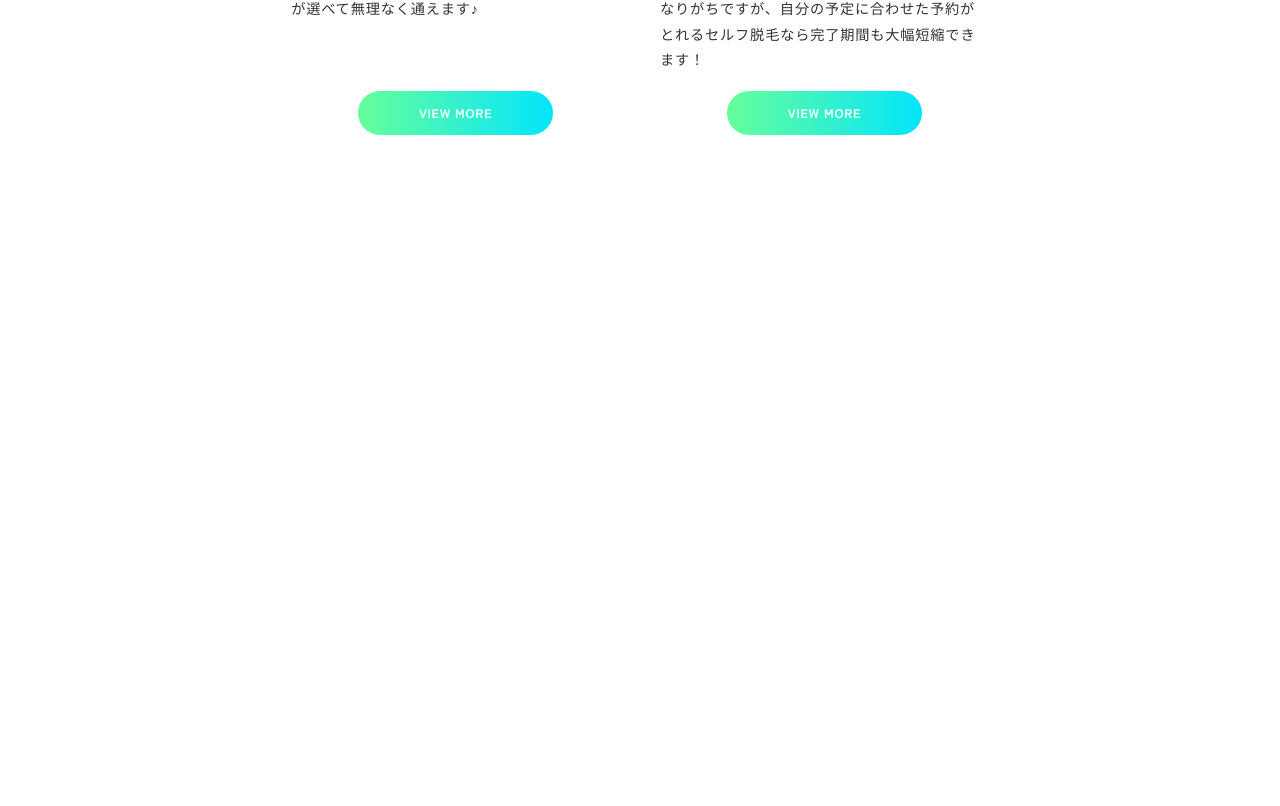
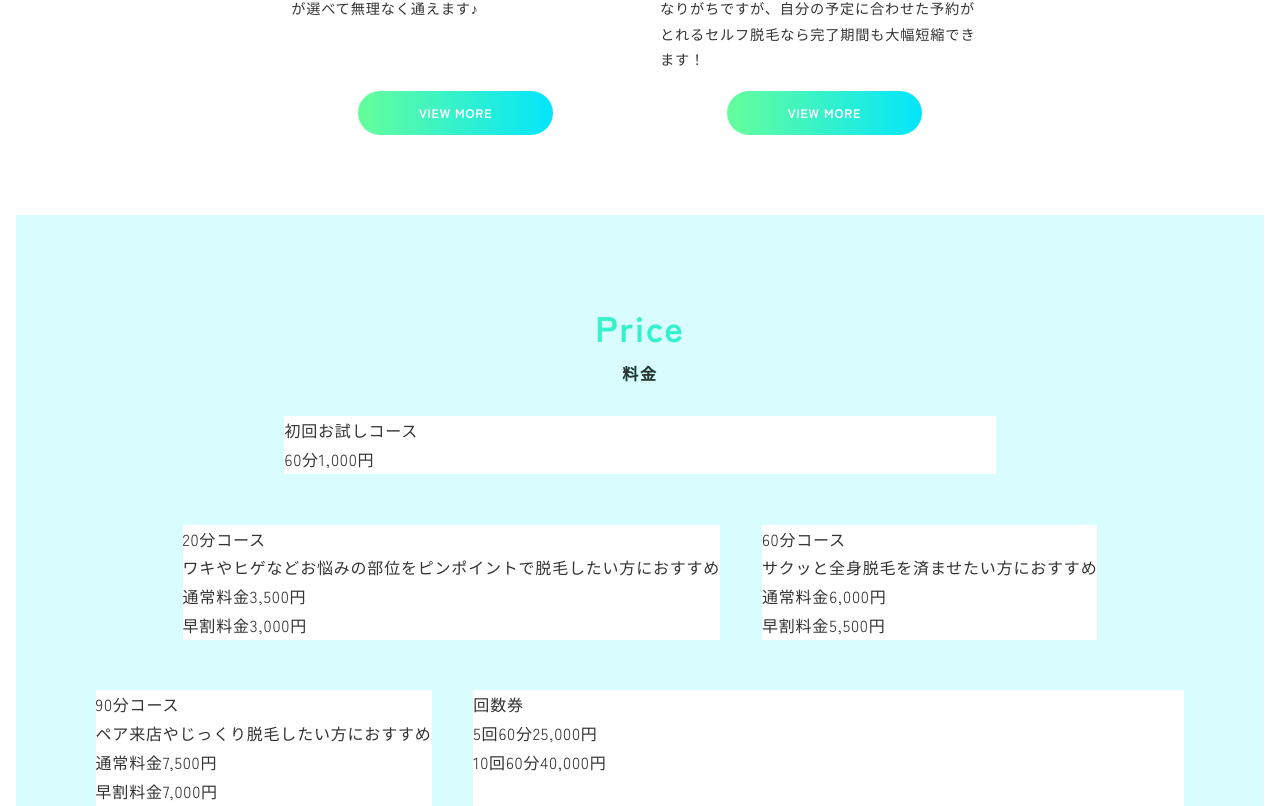
Before and after one commit to h-yabi2/Pitte, a Next.js app: page / in a window 1280 px wide. Shown: the part 1970-2776 px from the top of the page. Before the commit the page ends 2105 px from the top, so only its background shows below. Built offline with nearby package versions, Linux system fonts and the light colour scheme.

Commit message:
Add Price component and update Feature componentwith new design and animation

```diff
--- a/app/components/Contents/index.tsx
+++ b/app/components/Contents/index.tsx
@@ -2,8 +2,8 @@ import React from 'react'
 import styles from './styles.module.scss'
 const s = styles
 
-import { Title } from '@/app/components/Title'
 import { Feature } from '@/app/components/Feature'
+import { Price } from '@/app/components/Price'
 
 export const Contents: React.FC = () => {
   return (
@@ -17,8 +17,8 @@ export const Contents: React.FC = () => {
         <span className="text-highlight">業務用の高品質な脱毛器</span>
         が格安で使い放題◎
       </h1>
-      <Title title="Feature" subTitle="Pitteの特徴" />
       <Feature />
+      <Price />
     </main>
   )
 }
--- a/app/components/Feature/index.tsx
+++ b/app/components/Feature/index.tsx
@@ -7,6 +7,7 @@ const s = styles
 
 import Image from 'next/image'
 import Link from 'next/link'
+import { Title } from '@/app/components/Title'
 
 const list = [
   {
@@ -41,24 +42,29 @@ const list = [
   },
 ]
 
-const itemVariants: Variants = {
+const itemVariants = (index: number): Variants => {
+  // index が 3 の場合は 0 にリセット
+  const effectiveIndex = index % 3
+
+  return {
     offscreen: {
-    y: 100,
       opacity: 0,
+      y: 50,
     },
     onscreen: {
+      opacity: 1,
       y: 0,
-    opacity: 1,
       transition: {
-      type: 'spring',
-      bounce: 0.4,
-      duration: 0.8,
+        delay: effectiveIndex * 0.15,
       },
     },
+  }
 }
 
 export const Feature: React.FC = () => {
   return (
+    <>
+      <Title title="Feature" subTitle="Pitteの特徴" />
       <ul className={s.root}>
         {list.map((item, index) => (
           <motion.li
@@ -66,8 +72,8 @@ export const Feature: React.FC = () => {
             className={s.item}
             initial="offscreen"
             whileInView="onscreen"
-          viewport={{ once: true, amount: 0.2 }}
-          variants={itemVariants}
+            viewport={{ once: true, amount: 0.3 }}
+            variants={itemVariants(index)}
           >
             <div>
               <Image src={item.img} width={370} height={260} alt="" />
@@ -82,5 +88,6 @@ export const Feature: React.FC = () => {
           </motion.li>
         ))}
       </ul>
+    </>
   )
 }
--- a/app/components/Feature/styles.module.scss
+++ b/app/components/Feature/styles.module.scss
@@ -7,6 +7,7 @@
   justify-content: center;
   max-width: 1200px;
   margin: auto;
+  @include fluidValue1440(padding-bottom, 90, 65);
   @include pcOnly {
     @include fluidValue1440(column-gap, 45, 0);
   }
--- /dev/null
+++ b/app/components/Price/index.tsx
@@ -0,0 +1,123 @@
+'use client'
+
+import React from 'react'
+import { motion, Variants } from 'framer-motion'
+import styles from './styles.module.scss'
+const s = styles
+
+import { Title } from '@/app/components/Title'
+
+const list = [
+  {
+    course: '初回お試しコース',
+    prices: [
+      {
+        title: '60分',
+        price: '1,000',
+      },
+    ],
+  },
+  {
+    course: '20分コース',
+    prices: [
+      {
+        title: '通常料金',
+        price: '3,500',
+      },
+      {
+        title: '早割料金',
+        price: '3,000',
+      },
+    ],
+    text: 'ワキやヒゲなどお悩みの部位をピンポイントで脱毛したい方におすすめ',
+  },
+  {
+    course: '60分コース',
+    prices: [
+      {
+        title: '通常料金',
+        price: '6,000',
+      },
+      {
+        title: '早割料金',
+        price: '5,500',
+      },
+    ],
+    text: 'サクッと全身脱毛を済ませたい方におすすめ',
+    popularity: true,
+  },
+  {
+    course: '90分コース',
+    prices: [
+      {
+        title: '通常料金',
+        price: '7,500',
+      },
+      {
+        title: '早割料金',
+        price: '7,000',
+      },
+    ],
+    text: 'ペア来店やじっくり脱毛したい方におすすめ',
+  },
+  {
+    course: '回数券',
+    prices: [
+      {
+        title: '5回60分',
+        price: '25,000',
+      },
+      {
+        title: '10回60分',
+        price: '40,000',
+      },
+    ],
+  },
+]
+
+const itemVariants: Variants = {
+  offscreen: {
+    y: 100,
+    opacity: 0,
+  },
+  onscreen: {
+    y: 0,
+    opacity: 1,
+    transition: {
+      type: 'spring',
+      bounce: 0.4,
+      duration: 0.8,
+    },
+  },
+}
+
+export const Price: React.FC = () => {
+  return (
+    <div className={s.root}>
+      <Title title="Price" subTitle="料金" />
+      <ul className={s.list}>
+        {list.map((item, index) => (
+          <motion.li
+            key={index}
+            className={s.item}
+            initial="offscreen"
+            whileInView="onscreen"
+            viewport={{ once: true, amount: 0.2 }}
+            variants={itemVariants}
+          >
+            <h3>{item.course}</h3>
+            {item.text && <p>{item.text}</p>}
+            <ul>
+              {item.prices.map((price, index) => (
+                <li key={index}>
+                  <span>{price.title}</span>
+                  <span>{price.price}円</span>
+                </li>
+              ))}
+            </ul>
+          </motion.li>
+        ))}
+      </ul>
+    </div>
+  )
+}
--- /dev/null
+++ b/app/components/Price/styles.module.scss
@@ -0,0 +1,25 @@
+@use 'app/_mixin' as *;
+
+.root {
+  background: #d9fcff;
+  overflow: hidden;
+}
+
+.list {
+  display: flex;
+  flex-wrap: wrap;
+  justify-content: center;
+  max-width: 1200px;
+  margin: auto;
+  @include fluidValue1440(row-gap, 57, 40);
+  @include pcOnly {
+    @include fluidValue1440(column-gap, 47, 0);
+  }
+  > li {
+    background: #fff;
+    &:first-child,
+    &:last-child {
+      @include fluidValue1440(width, 800, 370);
+    }
+  }
+}
```
Lines whose indentation alone changed are shown as unchanged.
